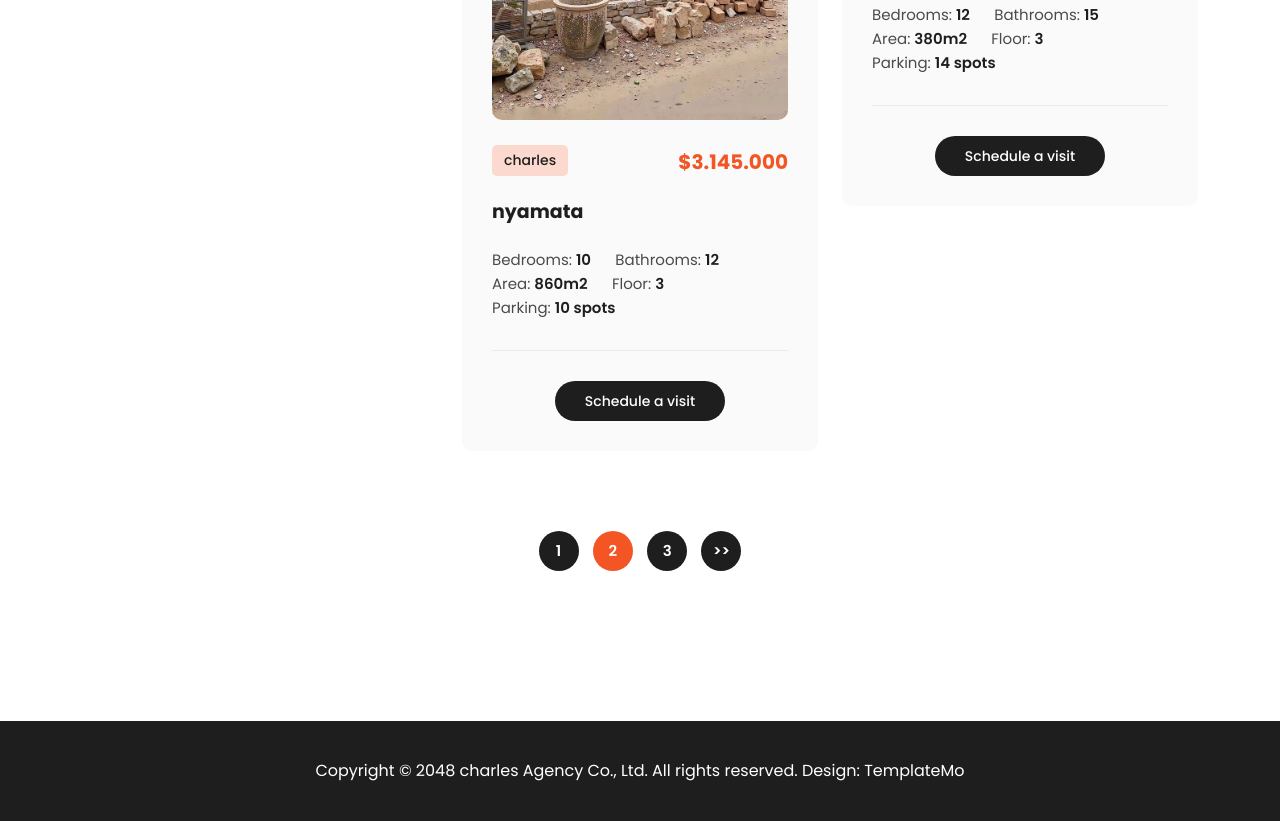
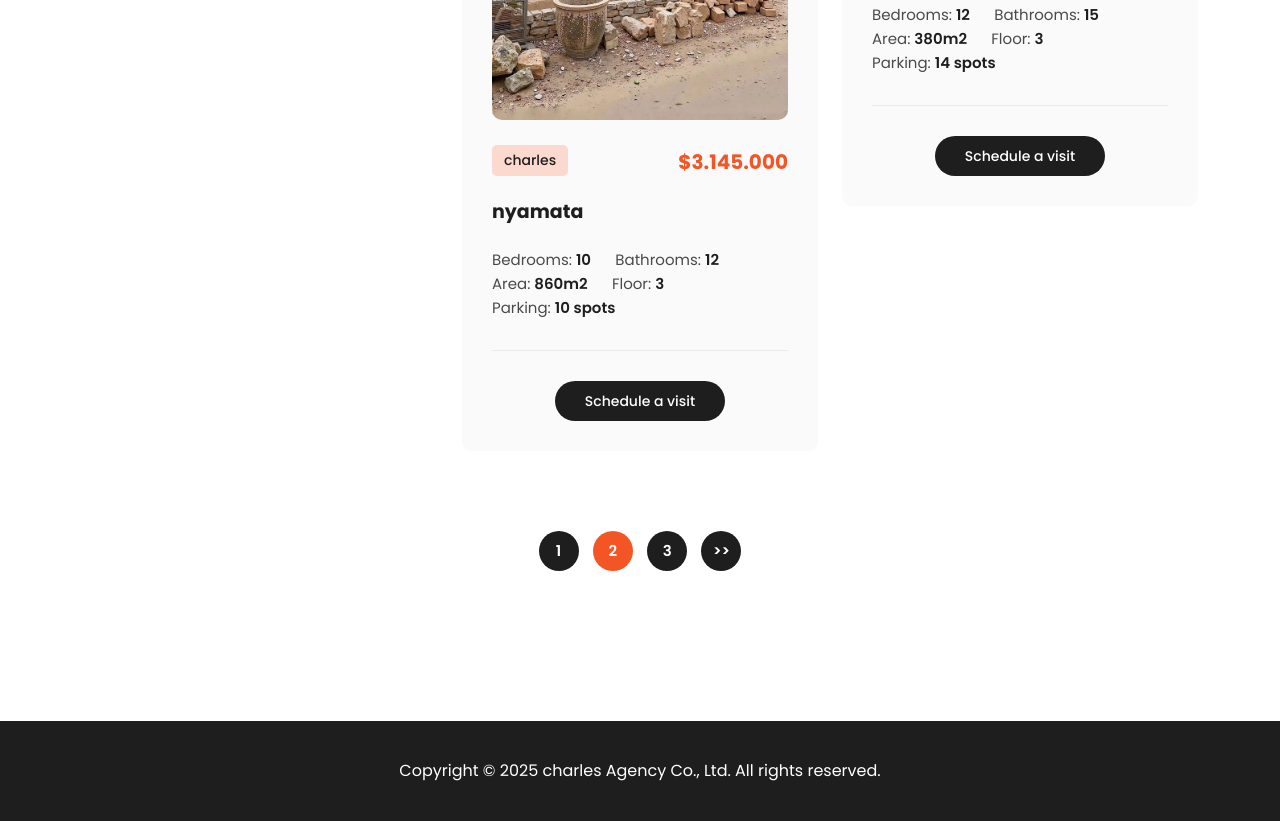
Before and after one commit to Niyomugabo-charles/get, a plain HTML site: page properties.html in a window 1280 px wide. Shown: the part 2876-3697 px from the top of the page. Drawn offline with nearby package versions, Linux system fonts and the light colour scheme.

Commit message:
Update properties.html

```diff
--- a/properties.html
+++ b/properties.html
@@ -300,9 +300,8 @@ https://templatemo.com/tm-591-villa-agency
   <footer>
     <div class="container">
       <div class="col-lg-12">
-        <p>Copyright © 2048 charles Agency Co., Ltd. All rights reserved.
-
-        Design: <a rel="nofollow" href="https://templatemo.com" target="_blank">TemplateMo</a></p>
+        <p>Copyright © 2025 charles Agency Co., Ltd. All rights reserved.
+        </p>
       </div>
     </div>
   </footer>
```
